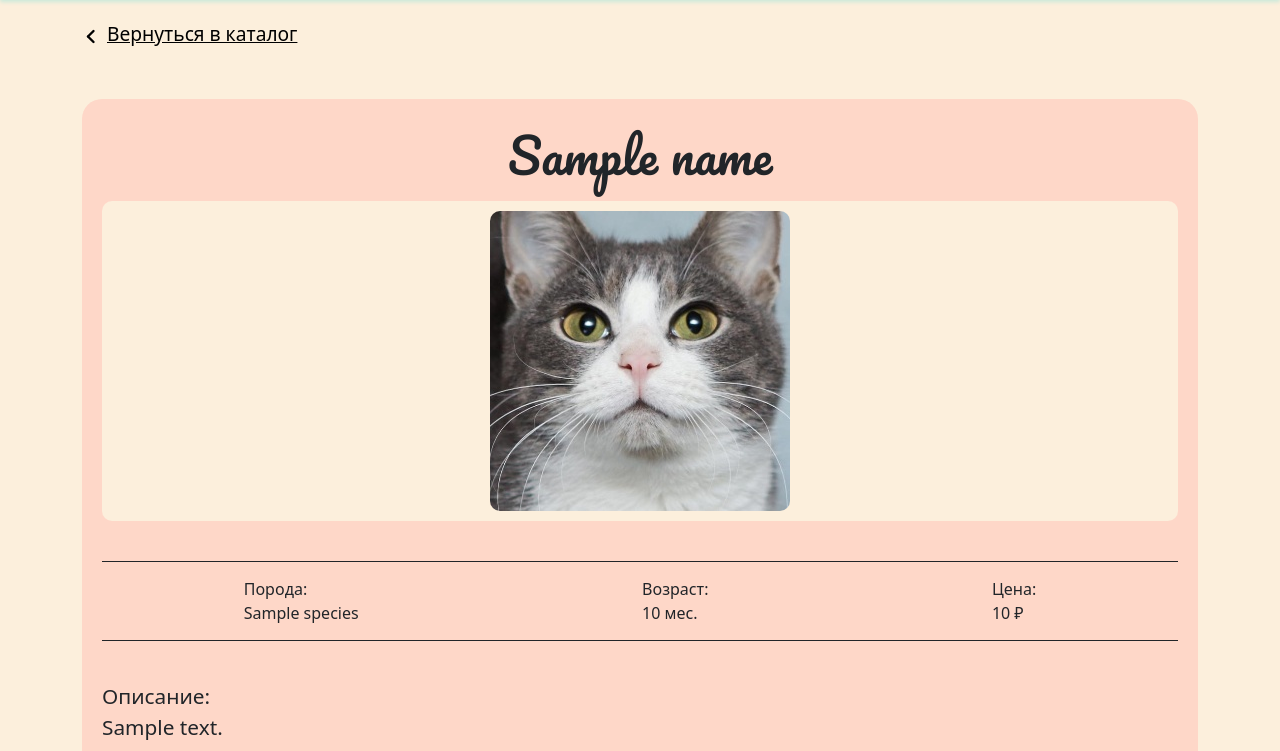
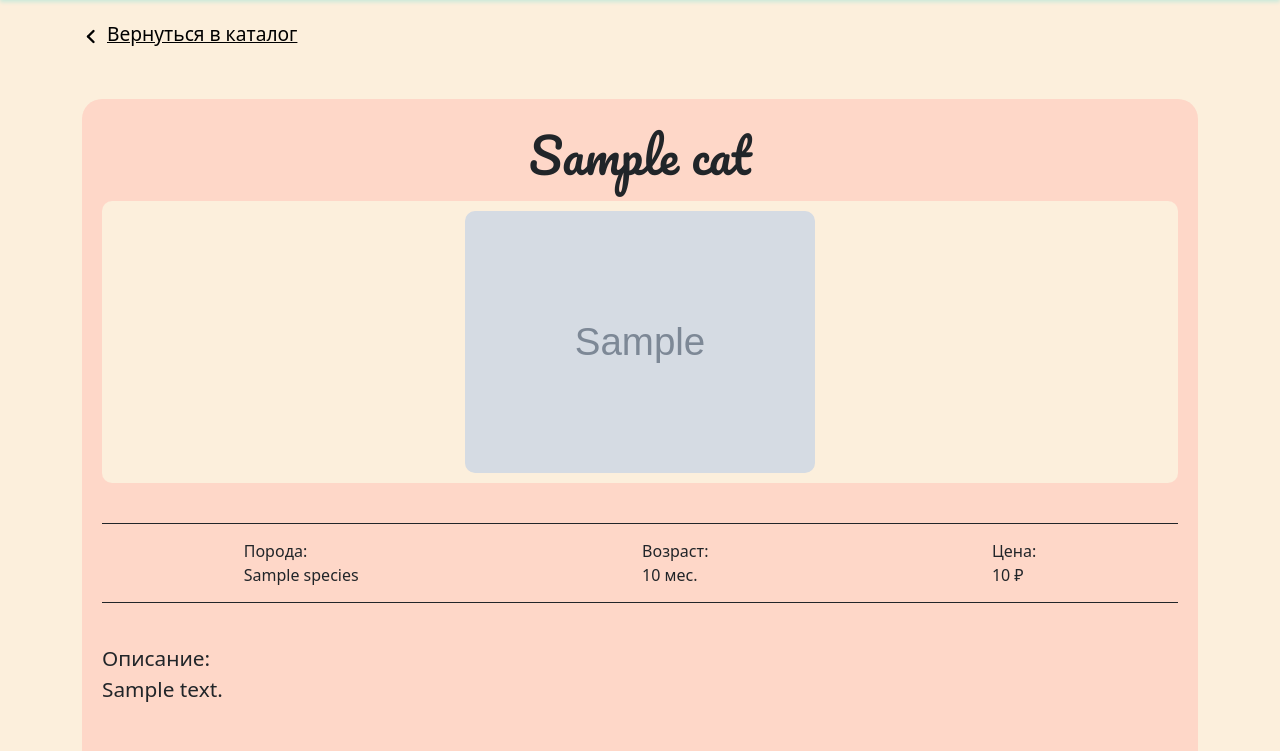
Before and after one commit to nikniksham/FlaskPostgreDocker, a Flask app: template templates/cat-page.html in a window 1280 px wide. Shown: the part 60-811 px from the top of the page. Run offline with Flask 2, Linux system fonts and the light colour scheme; the template is opened without the code that fills it: most values are stand-ins (such as "Sample title", 1, 10 or a date in 2020); grey boxes marked "Sample" are stand-in pictures; some libraries are stand-ins or nearby versions.

Commit message:
integration

```diff
--- a/static/css/style.css
+++ b/static/css/style.css
@@ -229,12 +229,12 @@ header {
 
 /* стиль элементов (опций), включая выбранный элемент: */
 .select-items div,.select-selected {
-    padding: 0 5px;
+    white-space: nowrap;
   color: #f0ede5;
-  padding: 8px 16px;
   border-color: transparent transparent rgba(0, 0, 0, 0.1) transparent;
   cursor: pointer;
   user-select: none;
+  overflow: hidden;
 }
 
 /* стиль элементов (опции): */
@@ -296,7 +296,7 @@ header {
 }
 
 .personal__img {
-    max-width: 100%;
+    max-width: 350px;
     border-radius: 10px;
 }
 
@@ -375,7 +375,7 @@ header {
     top: 0;
     width: 48px;
     height: 90px;
-    background: white;
+    background: #fed7c8;
     border-top-left-radius: 18px;
     border-bottom-right-radius: 5px;
 }
--- a/templates/cat-page.html
+++ b/templates/cat-page.html
@@ -1,30 +1,35 @@
 {% extends "base.html" %}
+
+{% block head %}
+<link rel="stylesheet" type="text/css" href="//cdn.jsdelivr.net/npm/slick-carousel@1.8.1/slick/slick.css"/>
+<link rel="stylesheet" type="text/css" href="slick/slick-theme.css"/>
+{% endblock %}
 
 {% block pageblock %}
 <div class="container">
     <a href="/" class="go-to-main">Вернуться в каталог</a>
     <div class="personal__block">
-        <p class="personal__name">{{name}}</p>
+        <p class="personal__name">{{cat.name}}</p>
         <div class="personal__wrapper">
-            <img src="/static/img/cats/cat1.jpeg" alt="" class="personal__img">
+            <img src="/static/img/{{cat.images}}" alt="" class="personal__img">
         </div>
         <div class="personal__info">
-            {% if gender == 0 %}
+            {% if cat.gender == '0' %}
             <p class="personal__gender"><span>Пол:</span><br>Не указан</p>
-            {% elif gender == 1 %}
+            {% elif cat.gender == '1' %}
             <p class="personal__gender"><span>Пол:</span><br>Мальчик</p>
-            {% elif gender == 2 %}
+            {% elif cat.gender == '2' %}
             <p class="personal__gender"><span>Пол:</span><br>Девочка</p>
             {% endif %}
-            {% if species != "" %}
-            <p class="personal__species"><span>Порода:</span><br>{{species}}</p>
+            {% if cat.species != "" %}
+            <p class="personal__species"><span>Порода:</span><br>{{cat.species}}</p>
             {% else %}
             <p class="personal__species"><span>Порода:</span><br>Не указана</p>
             {% endif %}
-            <p class="personal__age"><span>Возраст:</span><br>{{age}} мес.</p>
-            <p class="personal__price"><span>Цена:</span><br>{{price}} ₽</p>
+            <p class="personal__age"><span>Возраст:</span><br>{{cat.age}} мес.</p>
+            <p class="personal__price"><span>Цена:</span><br>{{cat.price}} ₽</p>
         </div>
-        <p class="personal__description"><span>Описание:</span><br>{{description}}</p>
+        <p class="personal__description"><span>Описание:</span><br>{{cat.description}}</p>
         <p class="personal__recommendation">Похожие:</p>
         <div class="cat__list line">
             {% for i in range(4) %}
@@ -46,4 +51,33 @@
         </div>
     </div>
 </div>
+<script src="/static/js/JQuery.min.js"></script>
+<script type="text/javascript" src="//cdn.jsdelivr.net/npm/slick-carousel@1.8.1/slick/slick.min.js"></script>
+<script>
+$(document).ready(function(){
+    $('.trainer-slider').slick({
+          dots: true,
+          infinite: true,
+          swipeToSlide: true,
+          slidesToShow: 3,
+          centerMode: true,
+          responsive: [
+            {
+              breakpoint: 1023,
+              settings: {
+                slidesToShow: 1,
+                centerMode: false
+              },
+            },
+            {
+              breakpoint: 1439,
+              settings: {
+                slidesToShow: 2,
+                centerMode: true
+              },
+            }
+          ]
+    });
+});
+</script>
 {% endblock %}
```
Also changed, not shown: templates/main-page.html (+7 -7 lines).
